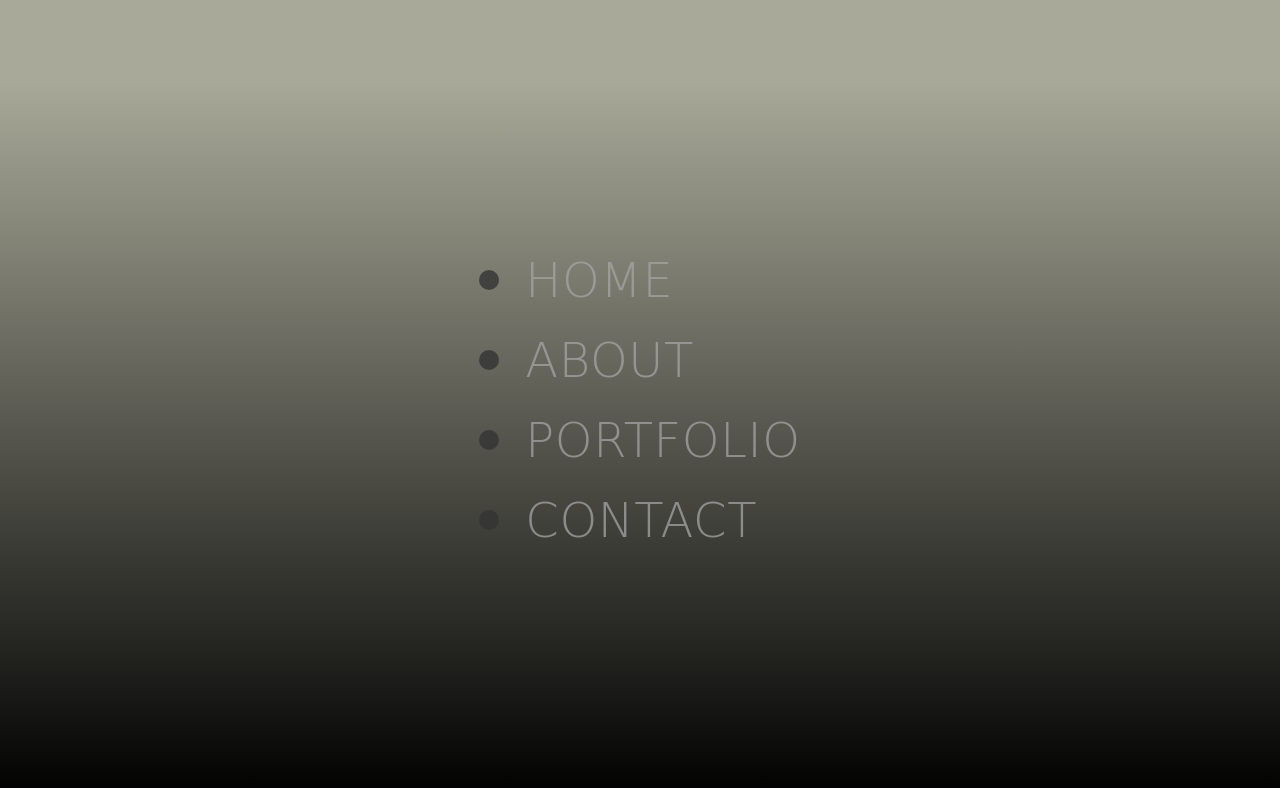
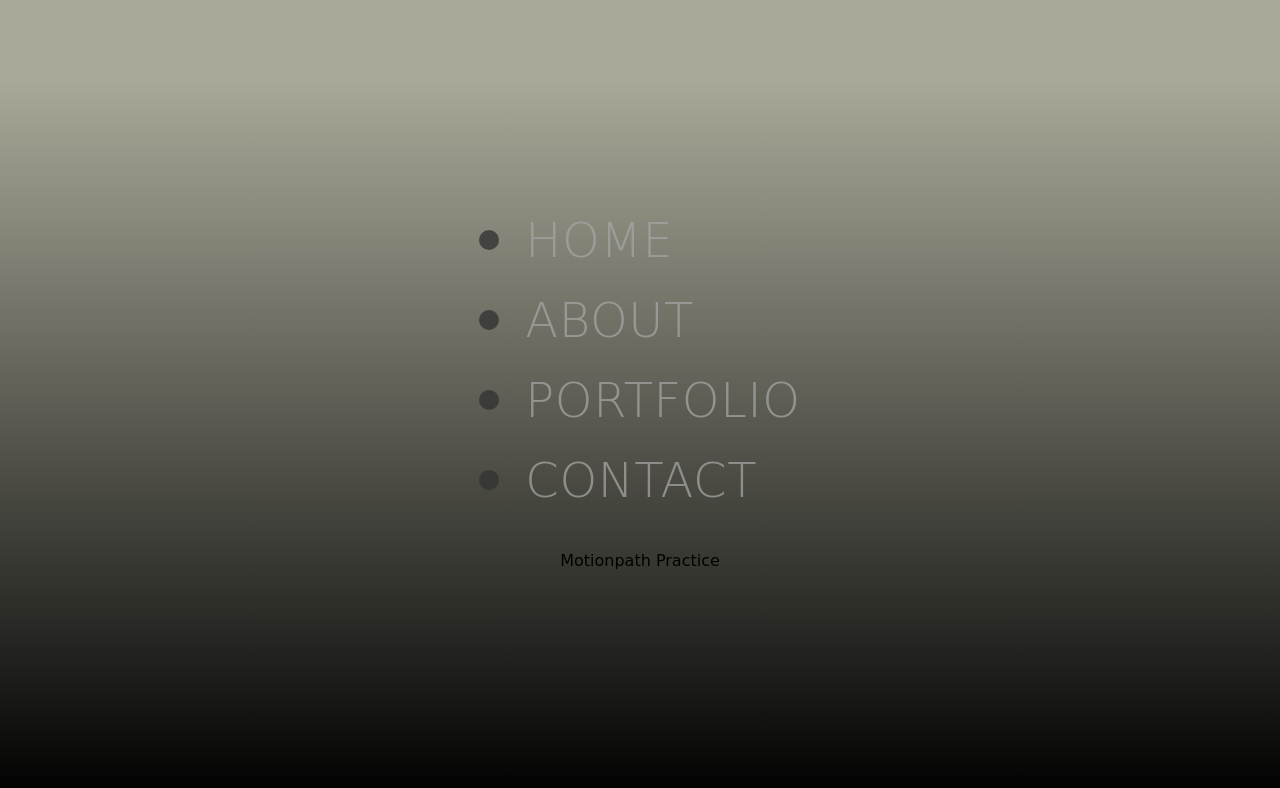
Before and after one commit to midcenturydude7/js-animations-gsap-express, a website: page animatedButtons.html in a window 1280 px wide. Drawn offline with nearby package versions, Linux system fonts and the light colour scheme; a web font is replaced by a local one.

Commit message:
Implementing motionPath plugin

```diff
--- a/animatedButtons.html
+++ b/animatedButtons.html
@@ -25,8 +25,10 @@
         <div class="dot"></div>
         <div class="text">contact</div>
       </div>
+      <div id="practice">Motionpath Practice</div>
     </div>
   </body>
   <script src="node_modules/gsap/dist/gsap.min.js"></script>
+  <script src="node_modules/gsap/dist/MotionPathPlugin.min.js"></script>
   <script src="js/animatedButtons.js"></script>
 </html>
--- a/css/animatedButtons.css
+++ b/css/animatedButtons.css
@@ -49,3 +49,10 @@ body {
   white-space: nowrap;
   opacity: 0.75;
 }
+
+#practice {
+  display: flex;
+  align-items: center;
+  justify-content: center;
+  height: 10vh;
+}
--- a/js/animatedButtons.js
+++ b/js/animatedButtons.js
@@ -1,3 +1,5 @@
+gsap.registerPlugin(MotionPathPlugin);
+
 const items = document.querySelectorAll(".item");
 const dots = document.querySelectorAll(".dot");
 const wrapper = document.querySelector(".wrapper");
@@ -25,3 +27,5 @@ items.forEach((item, index) => {
     tl.reverse();
   });
 });
+
+// gsap.to("#practice", { motionPath: { path: "#path" } });
```
